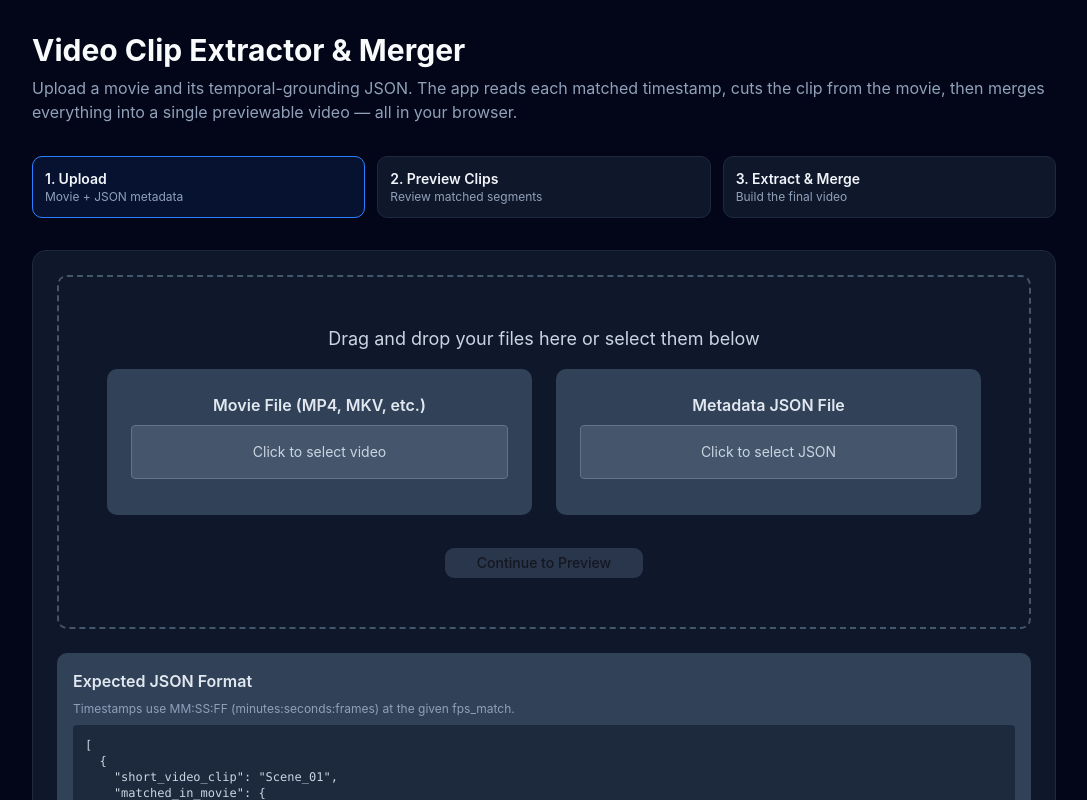
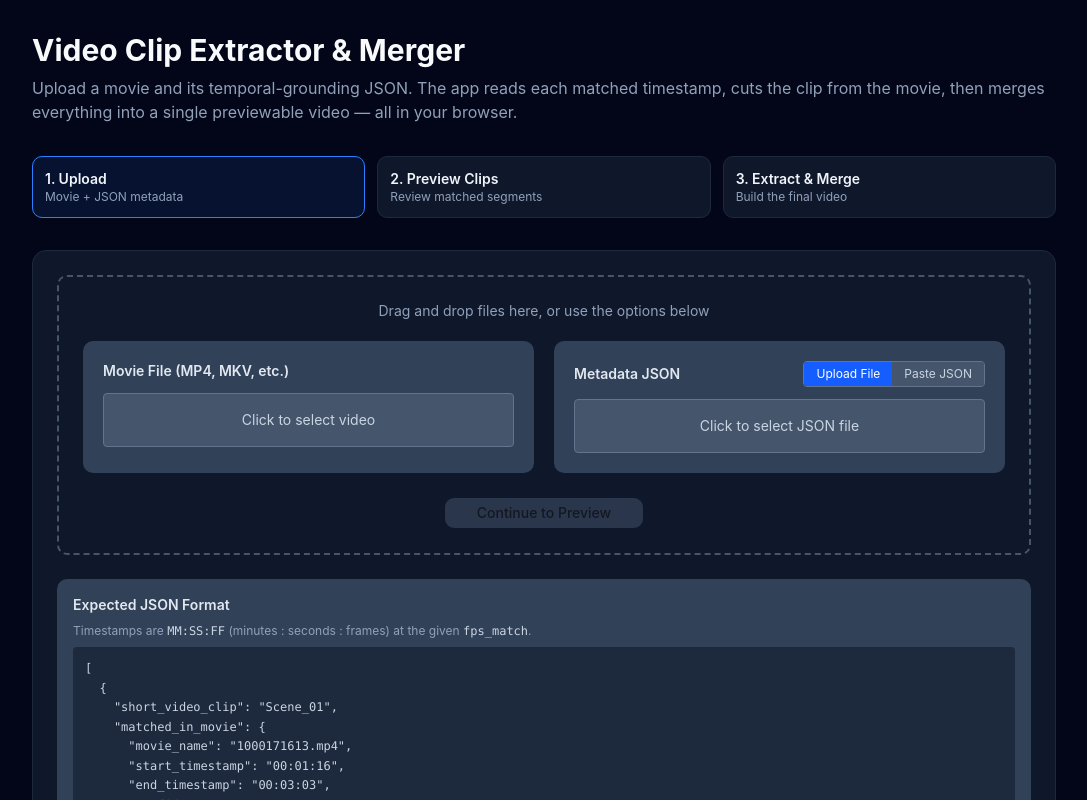
Before and after one commit to sumitsumitdadhich2-spec/video-clip-extraction-movie-explain, a Next.js app: page / in a window 1280 px wide. Shown: the top 800 px of the page, without its empty margins (96-1183 px from the left). Built offline with nearby package versions, Linux system fonts and the light colour scheme.

Commit message:
feat: add JSON paste functionality and UI updates to video uploader component

```diff
--- a/components/video-uploader.tsx
+++ b/components/video-uploader.tsx
@@ -11,53 +11,65 @@ export function VideoUploader({ onFilesSelected }: VideoUploaderProps) {
   const [videoFile, setVideoFile] = useState<File | null>(null)
   const [jsonFile, setJsonFile] = useState<File | null>(null)
   const [dragActive, setDragActive] = useState(false)
+  const [jsonMode, setJsonMode] = useState<'upload' | 'paste'>('upload')
+  const [pastedJson, setPastedJson] = useState('')
+  const [pasteError, setPasteError] = useState('')
+
+  const videoInputRef = useRef<HTMLInputElement>(null)
+  const jsonInputRef = useRef<HTMLInputElement>(null)
 
   const handleDrag = (e: React.DragEvent) => {
     e.preventDefault()
     e.stopPropagation()
-    if (e.type === 'dragenter' || e.type === 'dragover') {
-      setDragActive(true)
-    } else if (e.type === 'dragleave') {
-      setDragActive(false)
-    }
+    if (e.type === 'dragenter' || e.type === 'dragover') setDragActive(true)
+    else if (e.type === 'dragleave') setDragActive(false)
   }
 
   const handleDrop = (e: React.DragEvent) => {
     e.preventDefault()
     e.stopPropagation()
     setDragActive(false)
-
     const files = e.dataTransfer.files
     for (let i = 0; i < files.length; i++) {
       const file = files[i]
-      if (file.type.startsWith('video/')) {
-        setVideoFile(file)
-      } else if (file.type === 'application/json') {
-        setJsonFile(file)
-      }
+      if (file.type.startsWith('video/')) setVideoFile(file)
+      else if (file.type === 'application/json' || file.name.endsWith('.json')) setJsonFile(file)
     }
   }
 
   const handleVideoChange = (e: React.ChangeEvent<HTMLInputElement>) => {
-    if (e.target.files?.[0]) {
-      setVideoFile(e.target.files[0])
+    if (e.target.files?.[0]) setVideoFile(e.target.files[0])
+  }
+
+  const handleJsonChange = (e: React.ChangeEvent<HTMLInputElement>) => {
+    if (e.target.files?.[0]) setJsonFile(e.target.files[0])
+  }
+
+  const handlePasteChange = (e: React.ChangeEvent<HTMLTextAreaElement>) => {
+    const val = e.target.value
+    setPastedJson(val)
+    setPasteError('')
+    if (!val.trim()) {
+      setJsonFile(null)
+      return
+    }
+    try {
+      JSON.parse(val)
+      const blob = new Blob([val], { type: 'application/json' })
+      const file = new File([blob], 'clips.json', { type: 'application/json' })
+      setJsonFile(file)
+      setPasteError('')
+    } catch {
+      setJsonFile(null)
+      setPasteError('Invalid JSON — please check the format.')
     }
   }
 
-  const handleJsonChange = (e: React.ChangeEvent<HTMLInputElement>) => {
-    if (e.target.files?.[0]) {
-      setJsonFile(e.target.files[0])
-    }
+  const handleContinue = () => {
+    if (videoFile && jsonFile) onFilesSelected(videoFile, jsonFile)
   }
 
-  const videoInputRef = useRef<HTMLInputElement>(null)
-  const jsonInputRef = useRef<HTMLInputElement>(null)
-
-  const handleContinue = () => {
-    if (videoFile && jsonFile) {
-      onFilesSelected(videoFile, jsonFile)
-    }
-  }
+  const jsonReady = jsonMode === 'upload' ? !!jsonFile : !!jsonFile && !pasteError
 
   return (
     <div className="space-y-6">
@@ -66,17 +78,20 @@ export function VideoUploader({ onFilesSelected }: VideoUploaderProps) {
         onDragLeave={handleDrag}
         onDragOver={handleDrag}
         onDrop={handleDrop}
-        className={`border-2 border-dashed rounded-lg p-12 text-center transition ${
-          dragActive ? 'border-blue-400 bg-blue-50 dark:bg-blue-900/20' : 'border-slate-600'
+        className={`border-2 border-dashed rounded-lg p-6 transition ${
+          dragActive ? 'border-blue-400 bg-blue-900/20' : 'border-slate-600'
         }`}
       >
-        <p className="text-slate-300 text-lg mb-4">Drag and drop your files here or select them below</p>
+        <p className="text-slate-400 text-sm text-center mb-5">
+          Drag and drop files here, or use the options below
+        </p>
 
-        <div className="grid grid-cols-1 md:grid-cols-2 gap-6 mb-6">
+        <div className="grid grid-cols-1 md:grid-cols-2 gap-5">
           {/* Video File Upload */}
-          <div className="bg-slate-700 p-6 rounded-lg">
-            <label className="block mb-3">
-              <span className="text-slate-200 font-semibold mb-2 block">Movie File (MP4, MKV, etc.)</span>
+          <div className="bg-slate-700 p-5 rounded-lg">
+            <span className="text-slate-200 font-semibold text-sm mb-3 block">
+              Movie File (MP4, MKV, etc.)
+            </span>
             <input
               ref={videoInputRef}
               type="file"
@@ -86,63 +101,118 @@ export function VideoUploader({ onFilesSelected }: VideoUploaderProps) {
             />
             <div
               onClick={() => videoInputRef.current?.click()}
-                className="bg-slate-600 hover:bg-slate-500 cursor-pointer p-4 rounded border border-slate-500 transition"
+              className="bg-slate-600 hover:bg-slate-500 cursor-pointer p-4 rounded border border-slate-500 transition text-center"
             >
               <p className="text-slate-300 text-sm">Click to select video</p>
             </div>
-            </label>
             {videoFile && (
               <div className="mt-3 p-3 bg-green-900/30 rounded border border-green-700">
-                <p className="text-green-300 text-sm font-semibold">✓ {videoFile.name}</p>
+                <p className="text-green-300 text-sm font-semibold">{videoFile.name}</p>
                 <p className="text-slate-400 text-xs">{(videoFile.size / (1024 * 1024)).toFixed(2)} MB</p>
               </div>
             )}
           </div>
 
-          {/* JSON File Upload */}
-          <div className="bg-slate-700 p-6 rounded-lg">
-            <label className="block mb-3">
-              <span className="text-slate-200 font-semibold mb-2 block">Metadata JSON File</span>
+          {/* JSON — Upload or Paste toggle */}
+          <div className="bg-slate-700 p-5 rounded-lg">
+            <div className="flex items-center justify-between mb-3">
+              <span className="text-slate-200 font-semibold text-sm">Metadata JSON</span>
+              {/* Toggle buttons */}
+              <div className="flex rounded overflow-hidden border border-slate-500 text-xs">
+                <button
+                  type="button"
+                  onClick={() => { setJsonMode('upload'); setPasteError('') }}
+                  className={`px-3 py-1 transition ${
+                    jsonMode === 'upload'
+                      ? 'bg-blue-600 text-white'
+                      : 'bg-slate-600 text-slate-300 hover:bg-slate-500'
+                  }`}
+                >
+                  Upload File
+                </button>
+                <button
+                  type="button"
+                  onClick={() => { setJsonMode('paste'); setPasteError('') }}
+                  className={`px-3 py-1 transition ${
+                    jsonMode === 'paste'
+                      ? 'bg-blue-600 text-white'
+                      : 'bg-slate-600 text-slate-300 hover:bg-slate-500'
+                  }`}
+                >
+                  Paste JSON
+                </button>
+              </div>
+            </div>
+
+            {jsonMode === 'upload' ? (
+              <>
                 <input
                   ref={jsonInputRef}
                   type="file"
-                accept="application/json"
+                  accept="application/json,.json"
                   onChange={handleJsonChange}
                   className="hidden"
                 />
                 <div
                   onClick={() => jsonInputRef.current?.click()}
-                className="bg-slate-600 hover:bg-slate-500 cursor-pointer p-4 rounded border border-slate-500 transition"
+                  className="bg-slate-600 hover:bg-slate-500 cursor-pointer p-4 rounded border border-slate-500 transition text-center"
                 >
-                <p className="text-slate-300 text-sm">Click to select JSON</p>
+                  <p className="text-slate-300 text-sm">Click to select JSON file</p>
                 </div>
-            </label>
                 {jsonFile && (
                   <div className="mt-3 p-3 bg-green-900/30 rounded border border-green-700">
-                <p className="text-green-300 text-sm font-semibold">✓ {jsonFile.name}</p>
+                    <p className="text-green-300 text-sm font-semibold">{jsonFile.name}</p>
                     <p className="text-slate-400 text-xs">{(jsonFile.size / 1024).toFixed(2)} KB</p>
                   </div>
+                )}
+              </>
+            ) : (
+              <>
+                <textarea
+                  value={pastedJson}
+                  onChange={handlePasteChange}
+                  placeholder={'[\n  {\n    "short_video_clip": "Scene_01",\n    "matched_in_movie": { ... }\n  }\n]'}
+                  rows={7}
+                  spellCheck={false}
+                  className={`w-full bg-slate-800 text-slate-200 text-xs font-mono p-3 rounded border resize-none outline-none transition ${
+                    pasteError
+                      ? 'border-red-500 focus:border-red-400'
+                      : pastedJson && !pasteError
+                      ? 'border-green-600 focus:border-green-500'
+                      : 'border-slate-500 focus:border-blue-500'
+                  }`}
+                />
+                {pasteError && (
+                  <p className="text-red-400 text-xs mt-1">{pasteError}</p>
+                )}
+                {jsonFile && !pasteError && pastedJson && (
+                  <p className="text-green-400 text-xs mt-1">
+                    Valid JSON — {JSON.parse(pastedJson).length ?? '?'} clip(s) found
+                  </p>
+                )}
+              </>
             )}
           </div>
         </div>
 
-        <div className="flex gap-4 justify-center mt-8">
+        <div className="flex justify-center mt-6">
           <Button
             onClick={handleContinue}
-            disabled={!videoFile || !jsonFile}
-            className="px-8 py-2 bg-blue-600 hover:bg-blue-700 disabled:bg-slate-600 disabled:cursor-not-allowed"
+            disabled={!videoFile || !jsonReady}
+            className="px-8 bg-blue-600 hover:bg-blue-700 disabled:bg-slate-600 disabled:cursor-not-allowed"
           >
             Continue to Preview
           </Button>
         </div>
       </div>
 
+      {/* Format reference */}
       <div className="bg-slate-700 p-4 rounded-lg">
-        <h3 className="text-slate-200 font-semibold mb-2">Expected JSON Format</h3>
+        <h3 className="text-slate-200 font-semibold text-sm mb-2">Expected JSON Format</h3>
         <p className="text-xs text-slate-400 mb-2">
-          {"Timestamps use MM:SS:FF (minutes:seconds:frames) at the given fps_match."}
+          Timestamps are <code className="text-slate-300">MM:SS:FF</code> (minutes : seconds : frames) at the given <code className="text-slate-300">fps_match</code>.
         </p>
-        <pre className="bg-slate-800 p-3 rounded text-xs text-slate-300 overflow-x-auto">
+        <pre className="bg-slate-800 p-3 rounded text-xs text-slate-300 overflow-x-auto leading-relaxed">
 {`[
   {
     "short_video_clip": "Scene_01",
```
Lines whose indentation alone changed are shown as unchanged.
